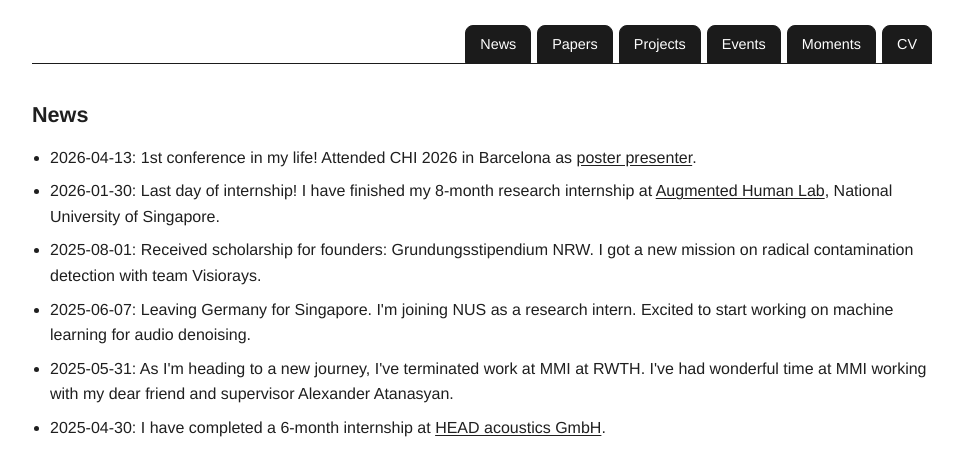
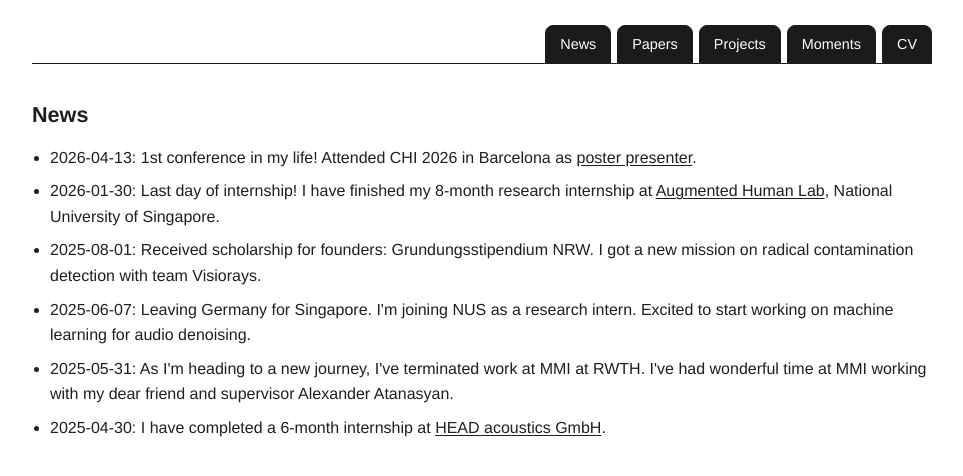
Before and after one commit to LuoYfTHU/yifeiluo-homepage, a plain HTML site: page index.html in a window 1280 px wide. Shown: the part 470-946 px from the top of the page, without its empty margins (158-1121 px from the left). Drawn offline with Linux system fonts and the light colour scheme.

Commit message:
Remove Events nav button
Made-with: Cursor

```diff
--- a/index.html
+++ b/index.html
@@ -171,7 +171,6 @@
       <a href="#news">News</a>
       <a href="#papers">Papers</a>
       <a href="#projects">Projects</a>
-      <a href="#events">Events</a>
       <a href="#moments">Moments</a>
       <a href="#cv">CV</a>
     </nav>
```
